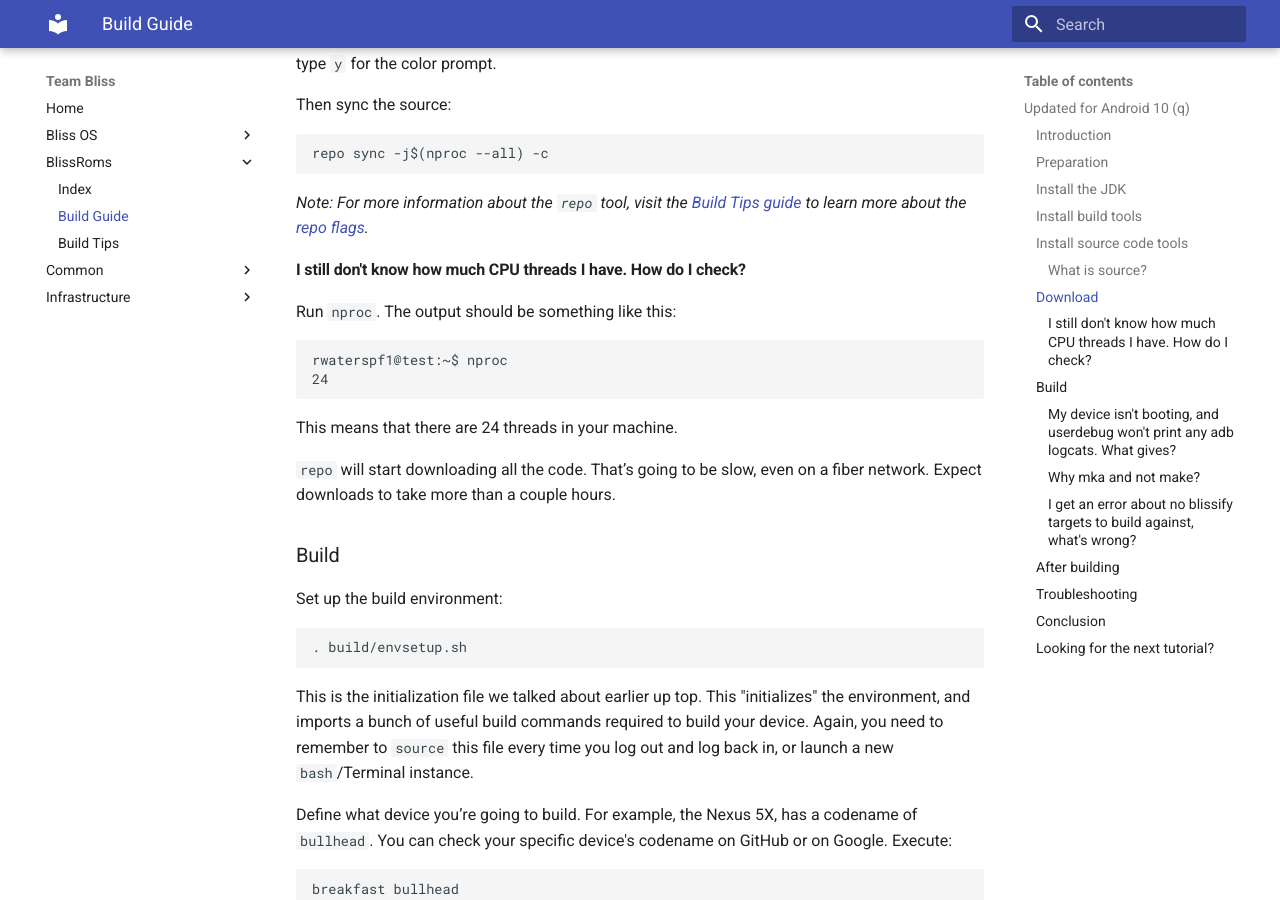
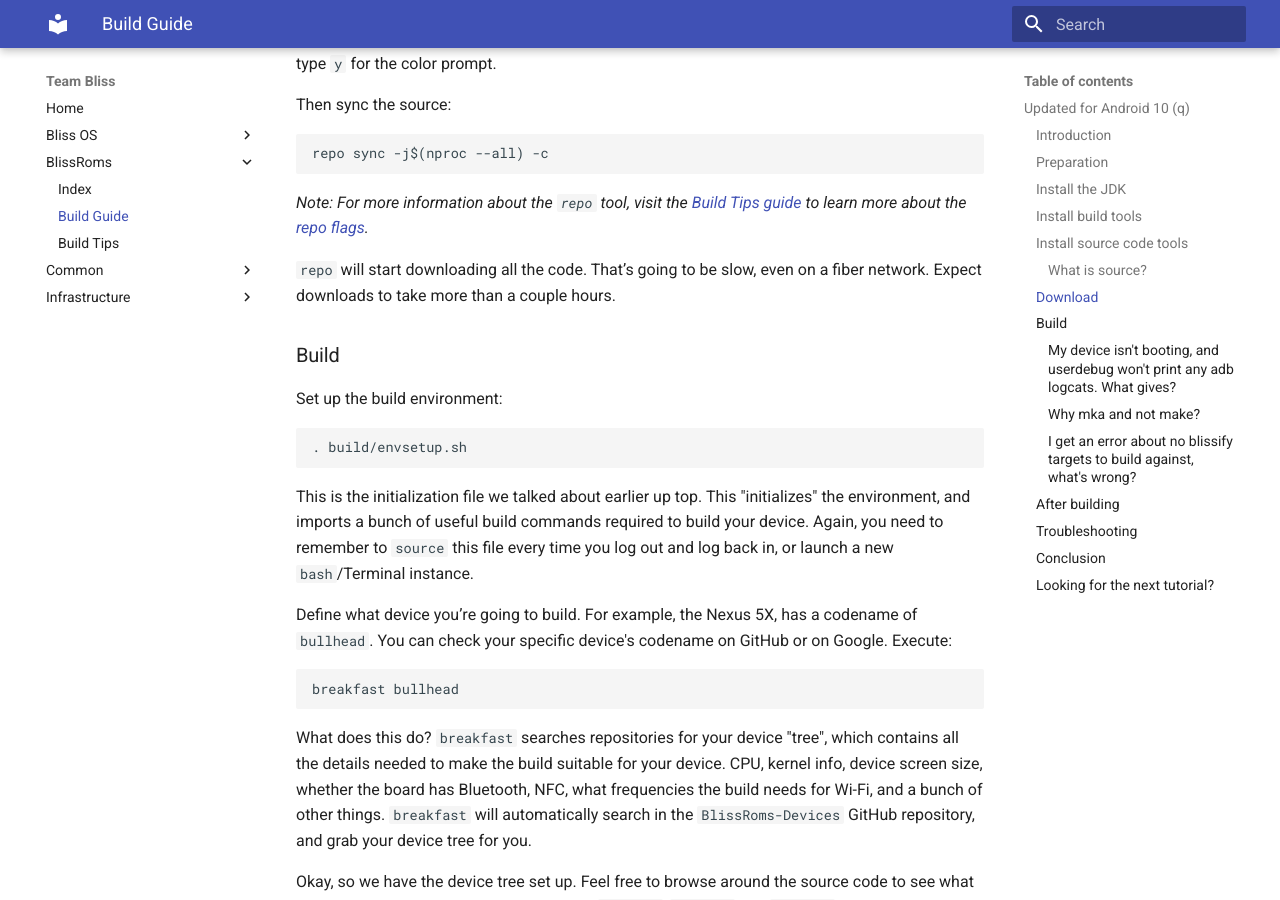
Before and after one commit to BlissRoms/Documentation-old, an MkDocs documentation site: the page built from docs/BlissRoms/build-guide.md, in a window 1280 px wide and 900 px high, scrolled down 2702 px. Built offline with MkDocs 1.6.1 and Material for MkDocs 9.7.7, drawn with Linux system fonts in a browser that asks for light colours.

Commit message:
BlissRoms: Remove thread explanation
Already explained in the Build Tips guide
Change-Id: I1cda3ab041847797d48eb0eb541fa8bcd0716463

```diff
--- a/docs/BlissRoms/build-guide.md
+++ b/docs/BlissRoms/build-guide.md
@@ -91,15 +91,6 @@ Then sync the source:
     repo sync -j$(nproc --all) -c
 
 *Note: For more information about the `repo` tool, visit the [Build Tips guide](build-tips.md) to learn more about the [repo flags](build-tips.md#repo-optimization-tips).*
-
-#### I still don't know how much CPU threads I have. How do I check?
-
-Run `nproc`. The output should be something like this:
-
-    rwaterspf1@test:~$ nproc
-    24
-
-This means that there are 24 threads in your machine.
 
 `repo` will start downloading all the code. That’s going to be slow, even on a fiber network. Expect downloads to take more than a couple hours.
 
```
